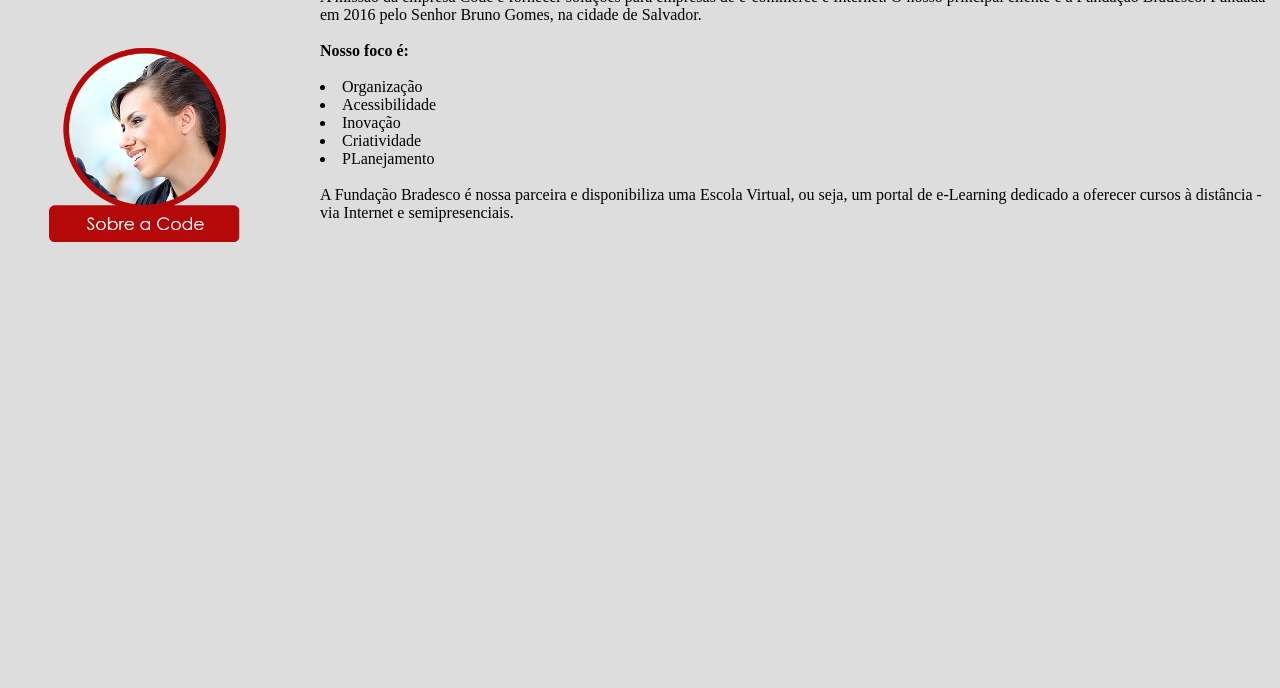
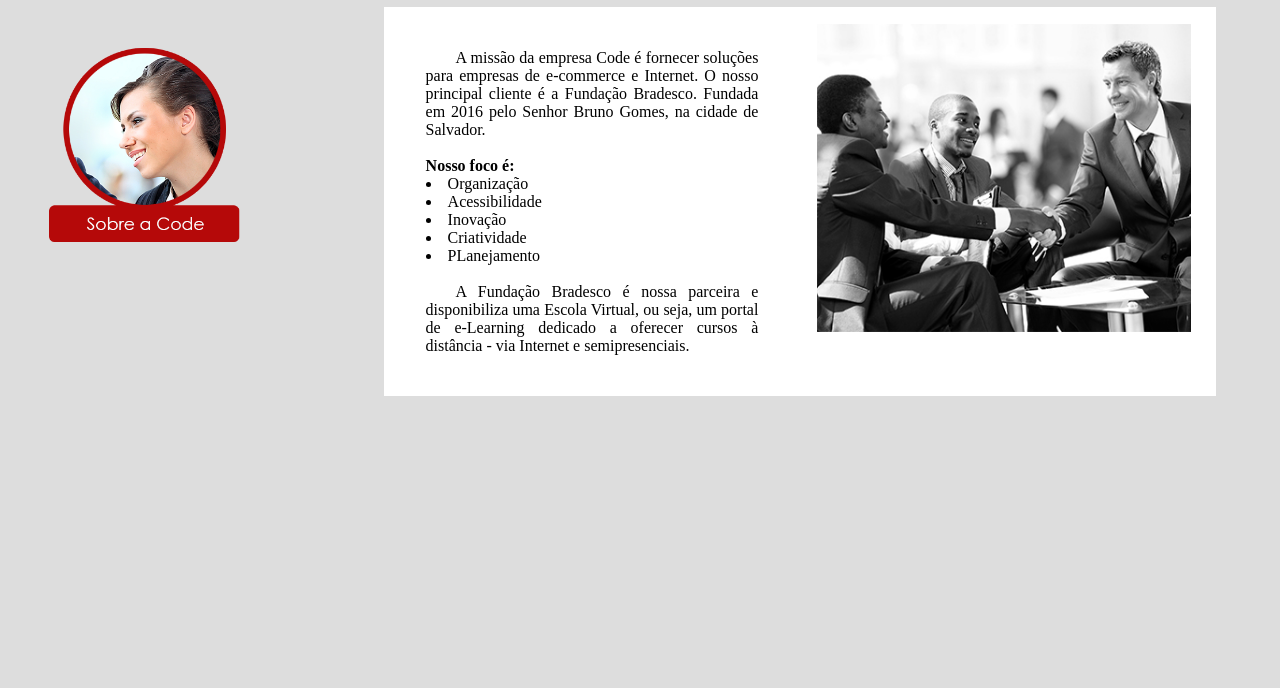
Before and after one commit to BrunoGomes-97/Site-Simples-Bradesco, a plain HTML site: page sobre.html in a window 1280 px wide. Shown: the part 112-800 px from the top of the page. Drawn offline with Linux system fonts and the light colour scheme.

```diff
--- a/sobre.html
+++ b/sobre.html
@@ -45,7 +45,7 @@
       </p>
     </div>
     <div id="img-conteudo-sobre">
-
+     <img src="./assets/sobre-img2.jpg" alt="imagem ilustrativa do sobre">
     </div>
 
   </section>
--- a/style.css
+++ b/style.css
@@ -217,3 +217,46 @@ footer .footer-text a {
 #clientes-code .config-clientes p a {
   color: #111;
 }
+
+/* Propriedades ./Sobre */
+
+#container-sobre {
+  width: 65%;
+  margin-left: 5%;
+  float: left;
+  position: relative;
+  height: 80%;
+  background-color: #fff;
+  top: 10%;
+  margin-top: 1.5%;
+
+}
+
+#txt-sobre {
+  width: 40%;
+  float: left;
+  position: relative;
+  padding: 5%;
+}
+
+#txt-sobre p {
+  width: 100%;
+  position: relative;
+  float: left;
+  text-align: justify;
+  text-indent: 30px;
+}
+
+#txt-sobre dl {
+  width: 50%;
+}
+
+#img-conteudo-sobre {
+  width: 45%;
+  position: relative;
+  float: left;
+  padding: 2%;
+}
+#img-conteudo-sobre img {
+  width: 100%;
+}
```
Also changed, not shown: contato.html (+12 -4 lines).
